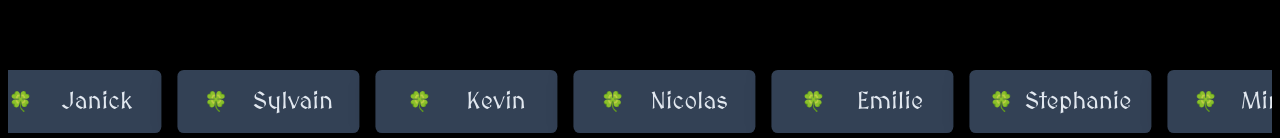
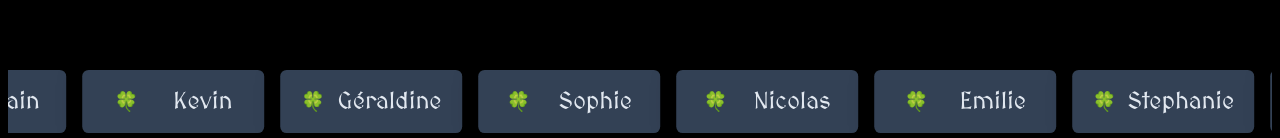
Before and after one commit to krousselet/saint-patrick-2025, a Vue app: page /about in a window 1280 px wide. Shown: the part 783-921 px from the top of the page. Built offline with nearby package versions, Linux system fonts and the light colour scheme.

Commit message:
address fixed + array

```diff
--- a/src/views/AboutView.vue
+++ b/src/views/AboutView.vue
@@ -1,6 +1,6 @@
 <template>
   <AboutComponent :membres="13"></AboutComponent>
-  <InfiniteScrollComponent :items="['Nicolas', 'Emilie', 'Stephanie', 'Mireille', 'Damien', 'Christian', 'Solène', 'Aurore', 'Janick', 'Sylvain', 'Kevin']" />
+  <InfiniteScrollComponent :items="['Nicolas', 'Emilie', 'Stephanie', 'Mireille', 'Damien', 'Christian', 'Solène', 'Laure', 'Janick', 'Sylvain', 'Kevin', 'Géraldine', 'Sophie']" />
 </template>
 
 <script>
```
